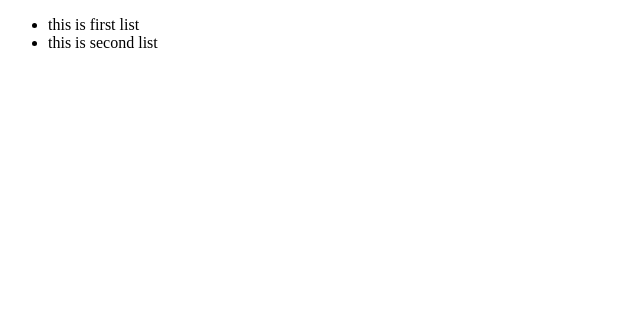
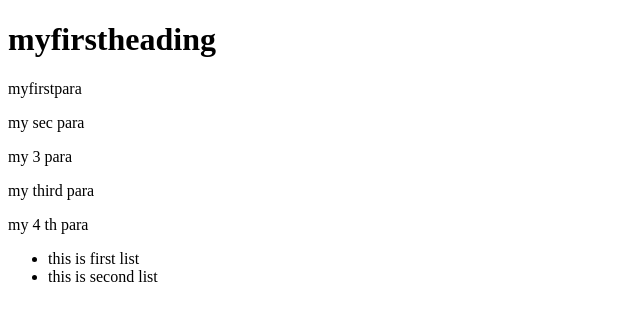
Before and after one commit to Ajaynaveen/getdemo, a plain HTML site: page index.html in a window 1280 px wide. Shown: the whole page, without its empty margins (0-640 px from the left). Drawn offline with Linux system fonts and the light colour scheme.

Commit message:
addeditagain

```diff
--- a/index.html
+++ b/index.html
@@ -5,6 +5,14 @@
 
 </head>
 <body>
+    <h1> myfirstheading</h1>
+     <p>myfirstpara</p>
+     <p>my sec para</p>
+     <p>my 3 para</p>
+     <p>my third para</p>
+     <p>
+         my 4 th para
+     </p>
 
      <ul>
          <li>this is first list</li>
```
